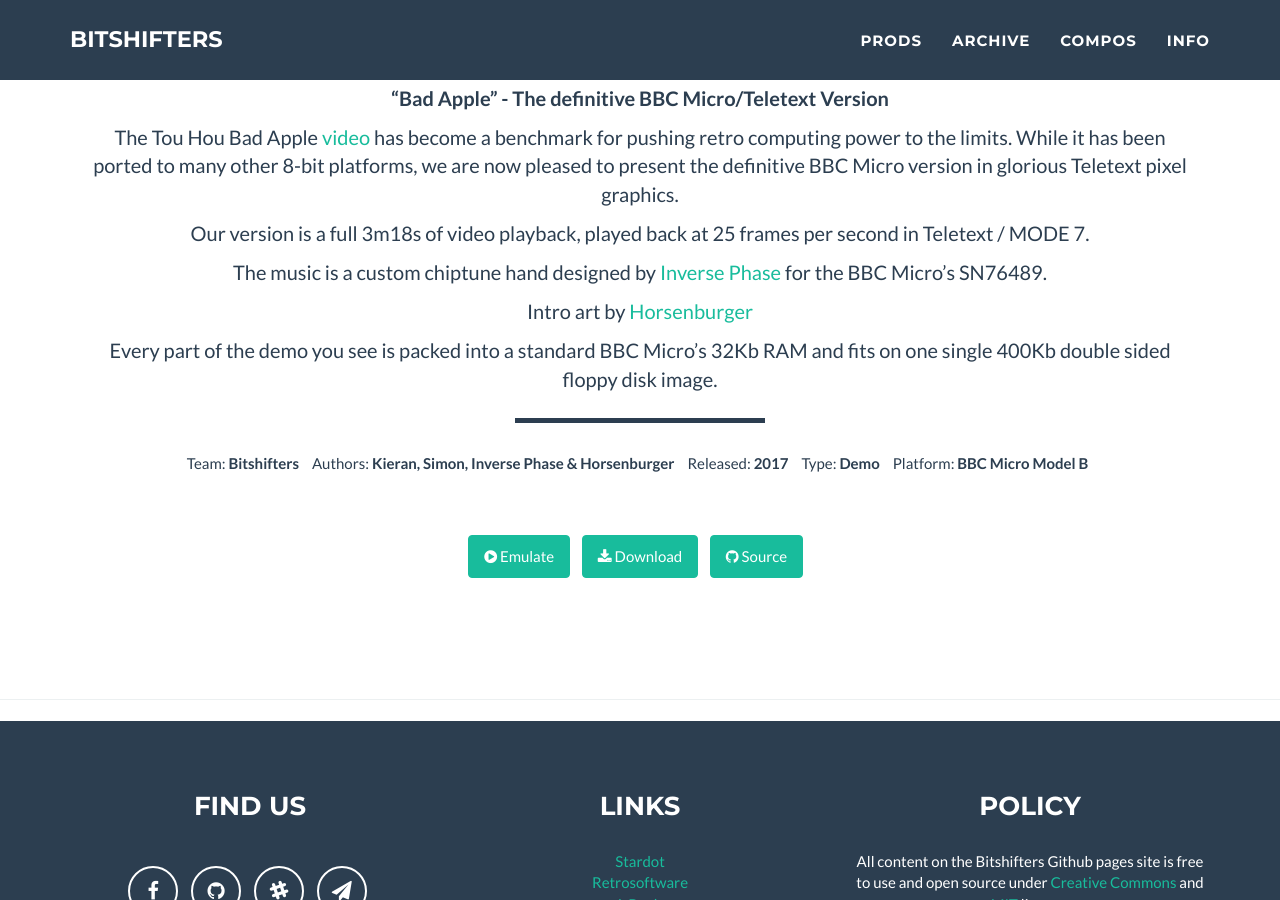
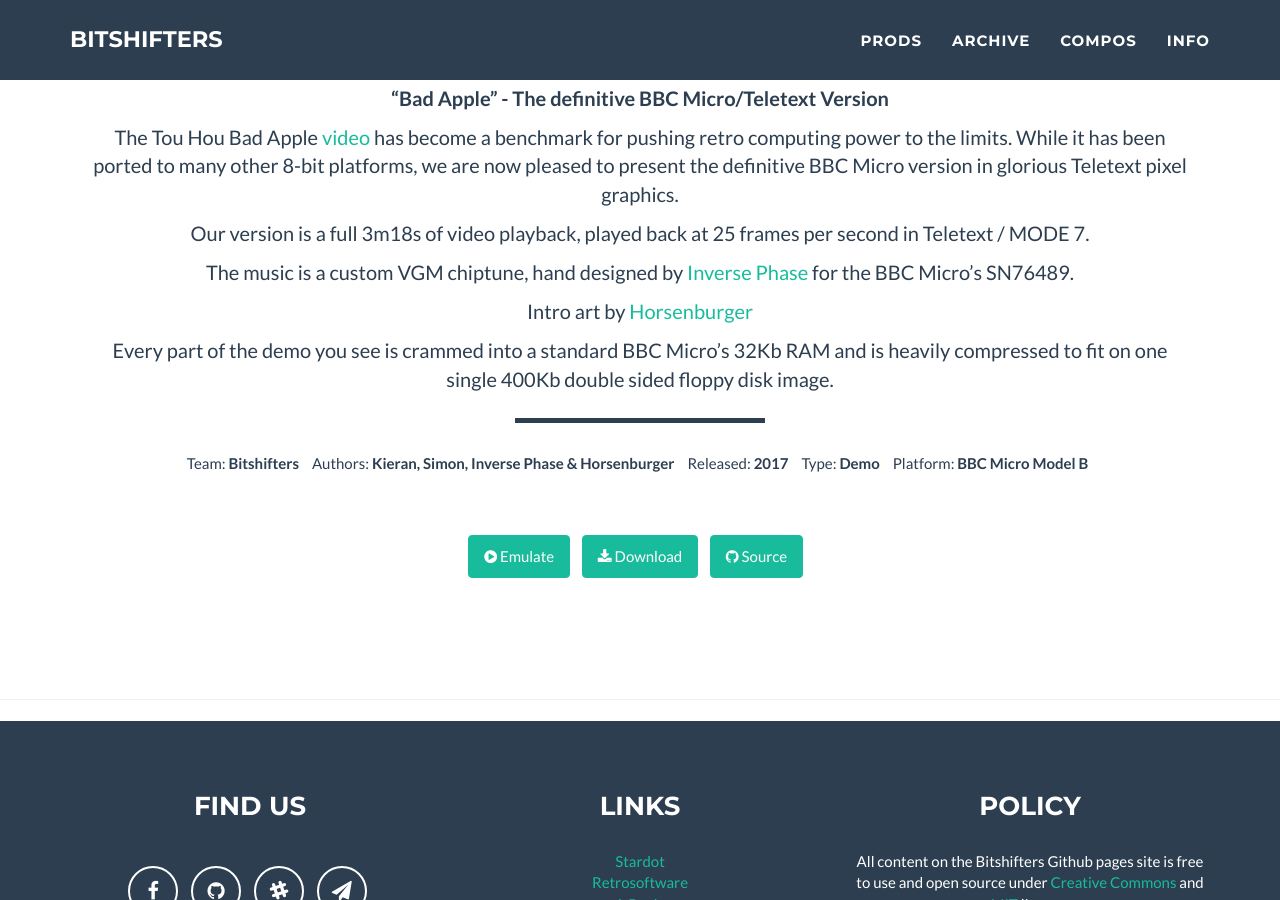
Before and after one commit to bitshifters/bitshifters.github.io, a Jekyll site: the page built from _posts/prods/2017-02-25-bs-badapple.md, in a window 1280 px wide and 900 px high, scrolled down 1120 px. Built offline with Jekyll 4.4.1, drawn with Linux system fonts in a browser that asks for light colours.

Commit message:
Updated copy

```diff
--- a/_posts/prods/2017-02-25-bs-badapple.md
+++ b/_posts/prods/2017-02-25-bs-badapple.md
@@ -23,8 +23,8 @@
 
 Our version is a full 3m18s of video playback, played back at 25 frames per second in Teletext / MODE 7.
 
-The music is a custom chiptune hand designed by [Inverse Phase](http://www.inversephase.com/) for the BBC Micro's SN76489.
+The music is a custom VGM chiptune, hand designed by [Inverse Phase](http://www.inversephase.com/) for the BBC Micro's SN76489.
 
 Intro art by [Horsenburger](http://www.horsenburger.com/)
 
-Every part of the demo you see is packed into a standard BBC Micro's 32Kb RAM and fits on one single 400Kb double sided floppy disk image.
+Every part of the demo you see is crammed into a standard BBC Micro's 32Kb RAM and is heavily compressed to fit on one single 400Kb double sided floppy disk image.
```
